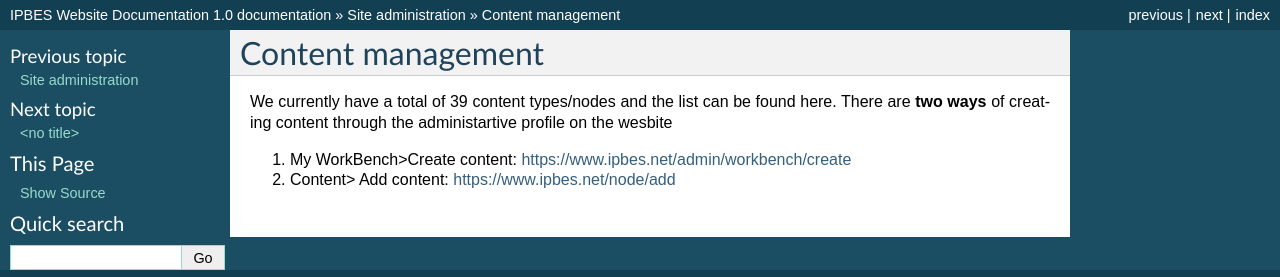
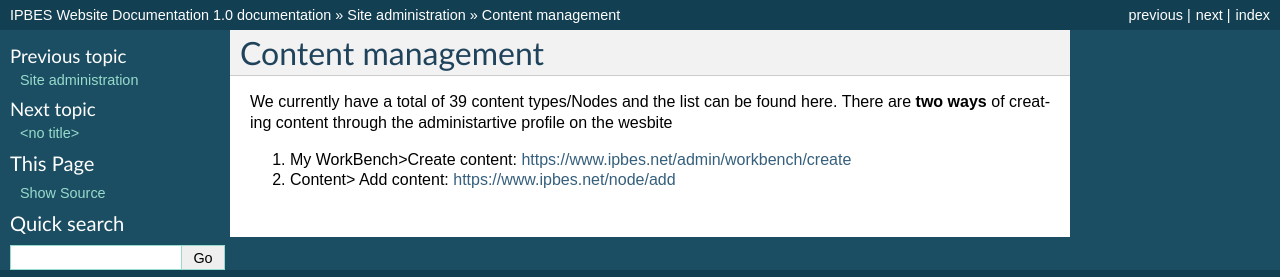
Before and after one commit to ipbes/ipbeswebdocs, a Sphinx documentation site: the page built from docs/administration/content.rst, in a window 1280 px wide. Shown: the top 277 px of the page. Built offline with Sphinx 7.4.7, drawn with Linux system fonts in a browser that asks for light colours; pages that are not in the unit, such as notebooks, are missing from menus.

```diff
--- a/docs/administration/content.rst
+++ b/docs/administration/content.rst
@@ -1,7 +1,7 @@
 Content management
 ------------------
 
-We currently have a total of 39 content types/nodes and the list can be found here. There are **two ways** of creating content through the administartive profile on the wesbite
+We currently have a total of 39 content types/Nodes and the list can be found here. There are **two ways** of creating content through the administartive profile on the wesbite
 
 1. My WorkBench>Create content: https://www.ipbes.net/admin/workbench/create
 
```
